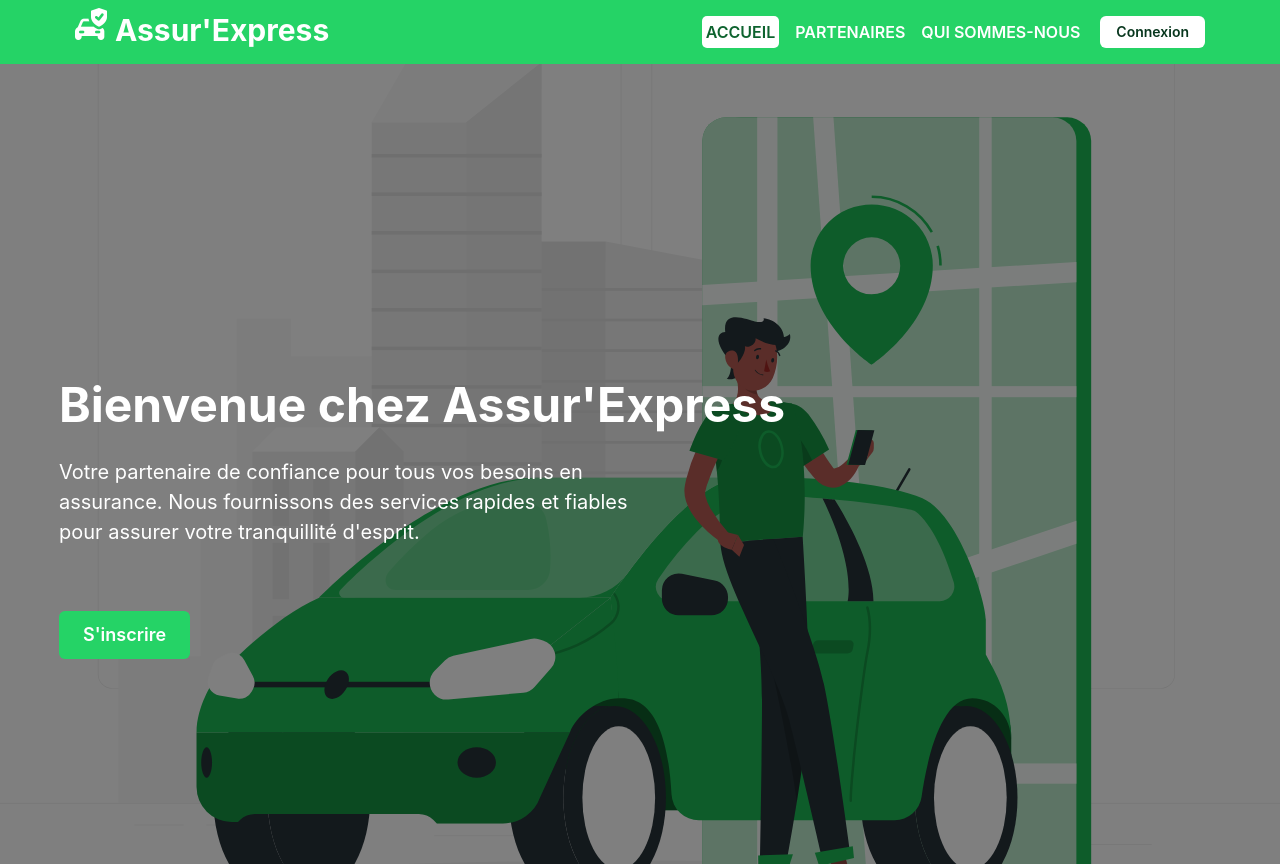
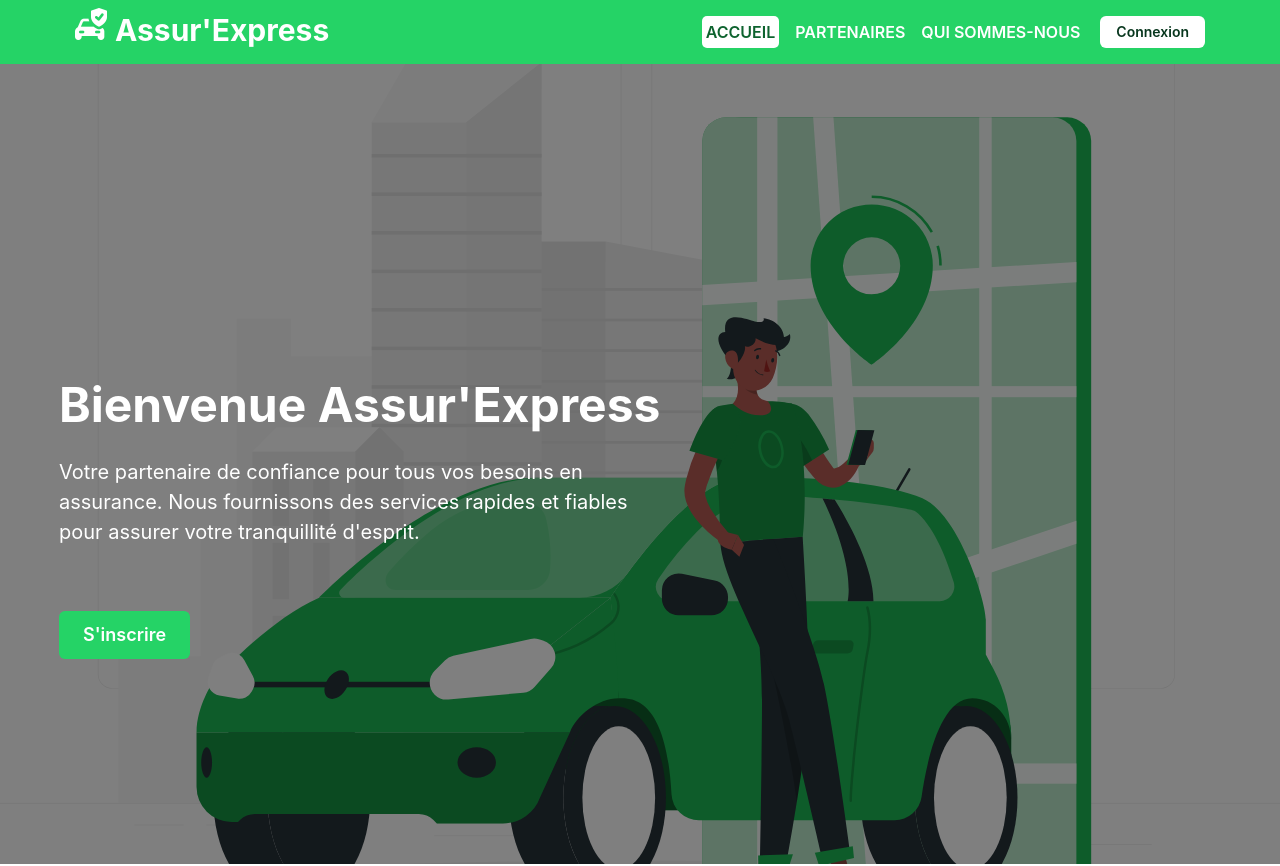
Before and after one commit to XMAN-MHD/asssurExpress, a React (Vite) app in the folder frontend/: page / in a window 1280 px wide. Shown: the top 866 px of the page. Built offline with nearby package versions, Linux system fonts and the light colour scheme; no server answers.

Commit message:
Update HomeHero.jsx

```diff
--- a/frontend/src/components/HomeHero.jsx
+++ b/frontend/src/components/HomeHero.jsx
@@ -52,7 +52,7 @@ const Hero = () => {
           mb={4}
           color="white"
         >
-          Bienvenue chez Assur'Express
+          Bienvenue Assur'Express
         </Text>
         {/* Subheading/description */}
         <Text
```
